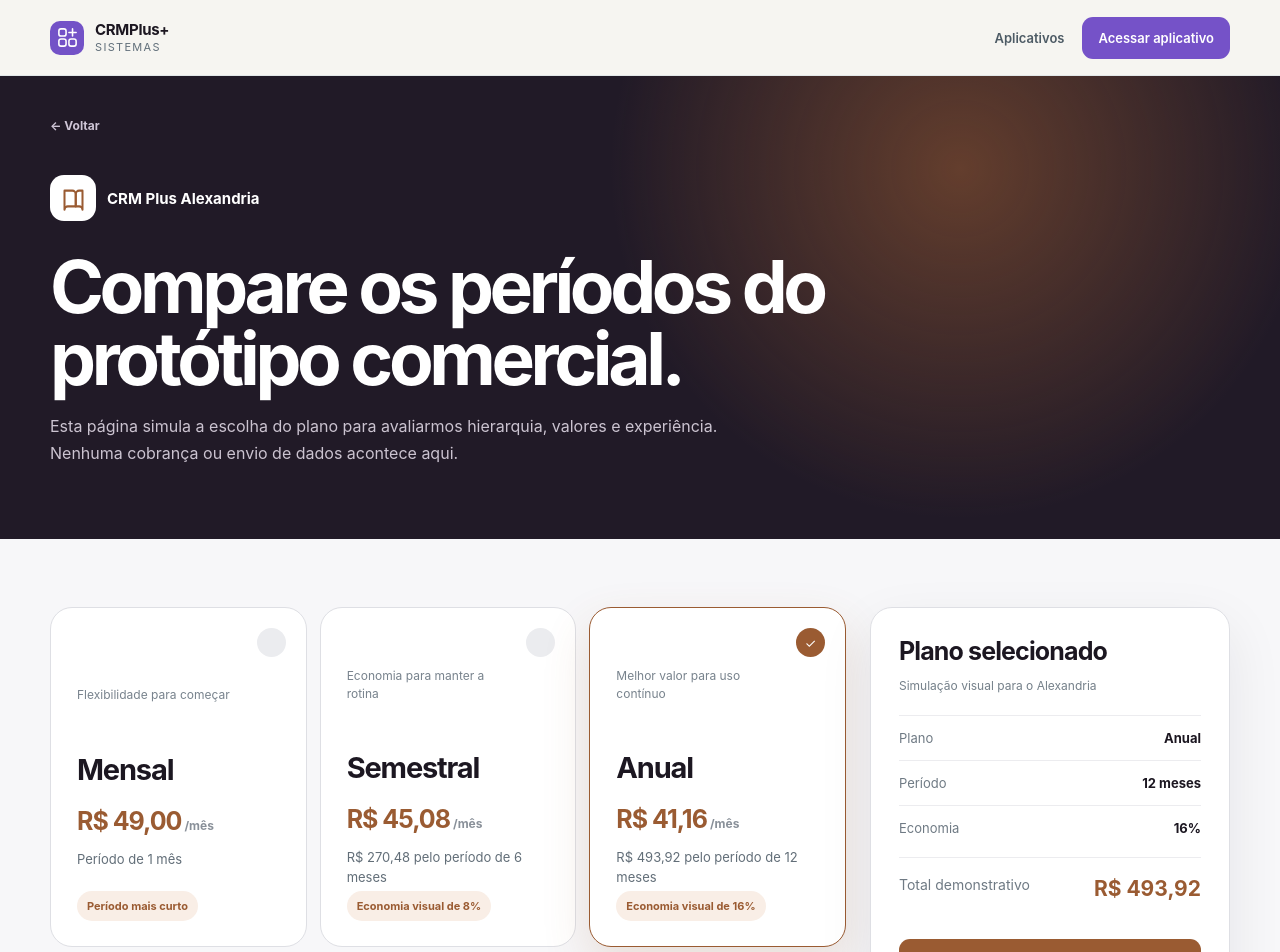
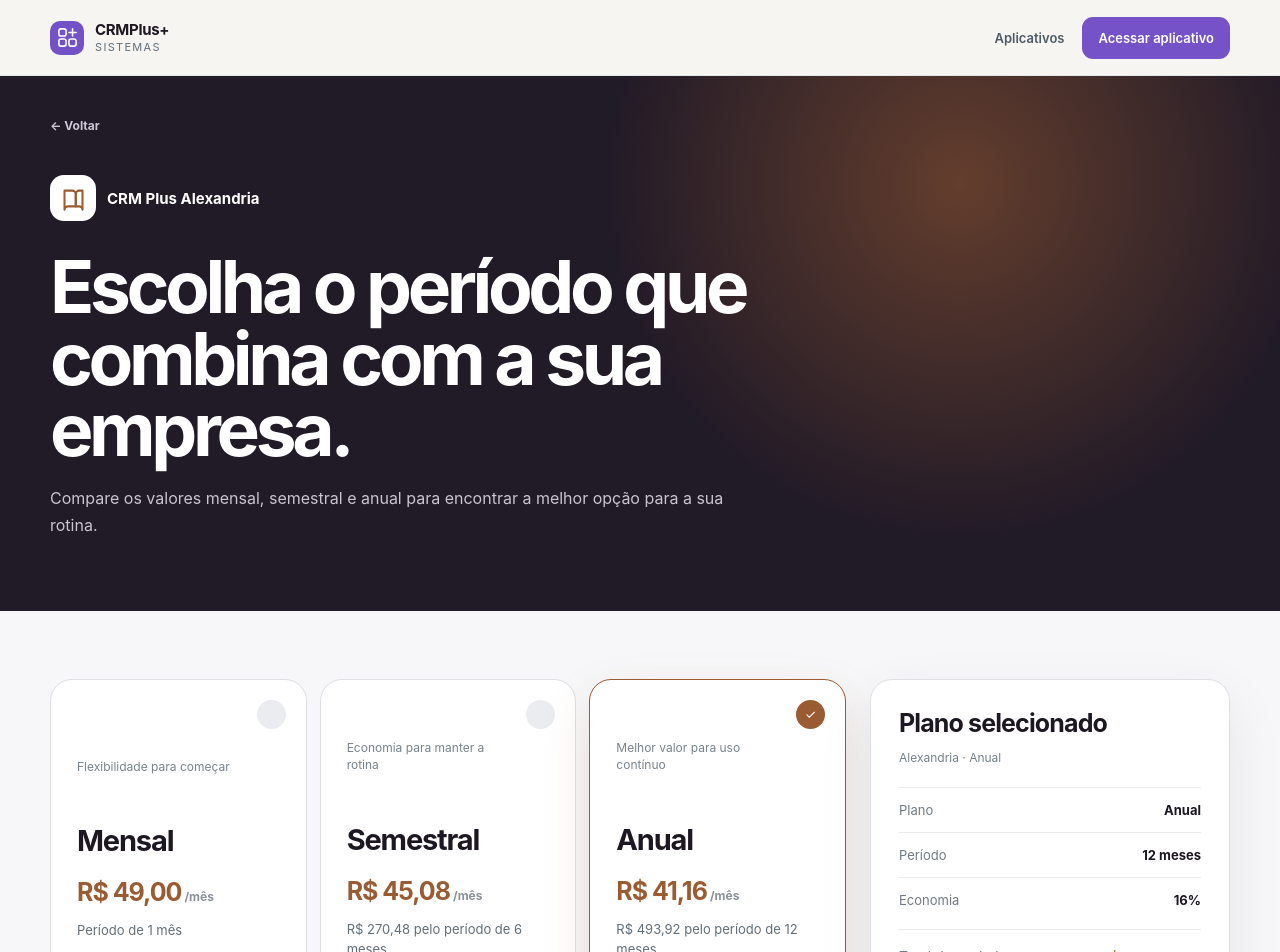
Before and after one commit to aruanmf446-hub/crmplus, a Next.js app: page /assinar/alexandria in a window 1280 px wide. Shown: the top 952 px of the page. Built offline with nearby package versions, Linux system fonts and the light colour scheme.

Commit message:
remove technical copy from plans

```diff
--- a/components/SubscriptionPlans.tsx
+++ b/components/SubscriptionPlans.tsx
@@ -36,8 +36,8 @@ export function SubscriptionPlans({ product }: Props) {
           <div className="shell">
             <Link className={styles.back} href={`/aplicativos/${product.slug}`}>← Voltar</Link>
             <div className={styles.identity}><span><ProductIcon slug={product.slug} size={27} /></span><strong>{product.name}</strong></div>
-            <h1>Compare os períodos do protótipo comercial.</h1>
-            <p>Esta página simula a escolha do plano para avaliarmos hierarquia, valores e experiência. Nenhuma cobrança ou envio de dados acontece aqui.</p>
+            <h1>Escolha o período que combina com a sua empresa.</h1>
+            <p>Compare os valores mensal, semestral e anual para encontrar a melhor opção para a sua rotina.</p>
           </div>
         </section>
 
@@ -61,7 +61,7 @@ export function SubscriptionPlans({ product }: Props) {
                     <h2>{plan.name}</h2>
                     <strong>{formatCurrency(monthlyEquivalent)}<em>/mês</em></strong>
                     <p>{price.months === 1 ? "Período de 1 mês" : `${formatCurrency(price.total)} pelo período de ${price.months} meses`}</p>
-                    {price.discount ? <b>Economia visual de {price.discount}%</b> : <b>Período mais curto</b>}
+                    {price.discount ? <b>Economize {price.discount}%</b> : <b>Maior flexibilidade</b>}
                   </button>
                 );
               })}
@@ -70,18 +70,17 @@ export function SubscriptionPlans({ product }: Props) {
             <aside className={styles.summary}>
               <div>
                 <h2>Plano selecionado</h2>
-                <p className="plan-prototype-note">Simulação visual para o {product.shortName}</p>
+                <p className="plan-prototype-note">{product.shortName} · {plans.find((plan) => plan.id === selected)?.name}</p>
                 <dl>
                   <div><dt>Plano</dt><dd>{plans.find((plan) => plan.id === selected)?.name}</dd></div>
                   <div><dt>Período</dt><dd>{selectedPrice.months} {selectedPrice.months === 1 ? "mês" : "meses"}</dd></div>
                   <div><dt>Economia</dt><dd>{selectedPrice.discount ? `${selectedPrice.discount}%` : "—"}</dd></div>
-                  <div className={styles.total}><dt>Total demonstrativo</dt><dd>{formatCurrency(selectedPrice.total)}</dd></div>
+                  <div className={styles.total}><dt>Total do período</dt><dd>{formatCurrency(selectedPrice.total)}</dd></div>
                 </dl>
               </div>
               <div className="plan-summary-actions">
                 <Link href={`/sistemas/${product.slug}`} style={{ color: "#fff", background: "var(--accent)", border: 0 }}>Abrir demonstração</Link>
               </div>
-              <small>A seleção permanece apenas durante esta navegação e serve para validar o webdesign da futura contratação.</small>
             </aside>
           </div>
         </section>
```
